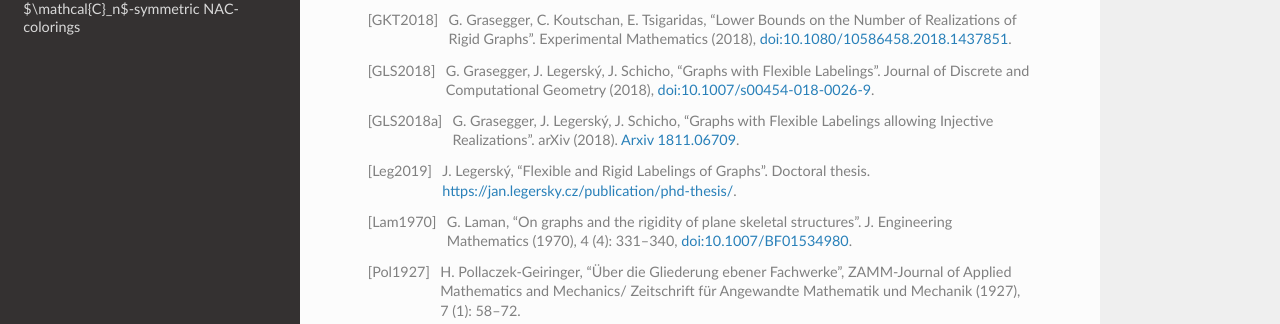
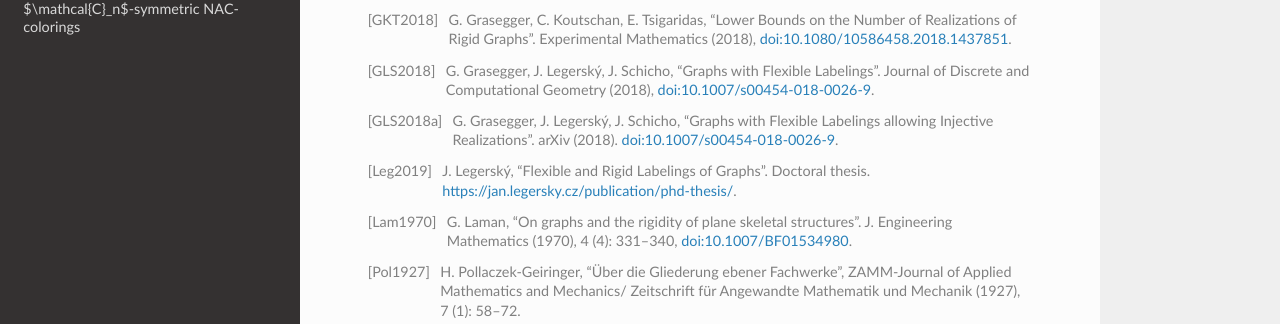
Before and after one commit to Legersky/flexrilog, a Sphinx documentation site: the page built from doc/references.rst, in a window 1280 px wide. Shown: the part 288-612 px from the top of the page. Built offline with Sphinx 7.4.7 and the Read the Docs theme 2.0.0, drawn with Linux system fonts in a browser that asks for light colours.

Commit message:
arxiv update by doi

```diff
--- a/README.rst
+++ b/README.rst
@@ -7,7 +7,7 @@ This is a SageMath package providing functionality for investigating flexible an
 It implements the concepts described in the papers
 *Graphs with Flexible Labelings* (doi:`10.1007/s00454-018-0026-9 <https://dx.doi.org/10.1007/s00454-018-0026-9>`_)
 and *Graphs with Flexible Labelings allowing Injective Realizations*
-(arXiv:`1811.06709 <https://arxiv.org/abs/1811.06709>`_) by Georg Grasegger, Jan Legerský and Josef Schicho,
+(doi:`10.1007/s00454-018-0026-9 <https://dx.doi.org/10.1016/j.disc.2019.111713>`_) by Georg Grasegger, Jan Legerský and Josef Schicho,
 and in the doctoral thesis *Flexible and Rigid Labelings of Graphs* (download `here <https://jan.legersky.cz/publication/phd-thesis/>`_) by Jan Legerský.
 
 .. start-include
--- a/doc/references.rst
+++ b/doc/references.rst
@@ -28,7 +28,7 @@ References
 .. [GLS2018a] \G. Grasegger, J. Legerský, J. Schicho,
               "Graphs with Flexible Labelings allowing Injective Realizations".
               arXiv (2018).
-              :arxiv:`1811.06709`.
+              :doi:`10.1007/s00454-018-0026-9`.
 
 .. [Leg2019] \J. Legerský,
               "Flexible and Rigid Labelings of Graphs".
```
